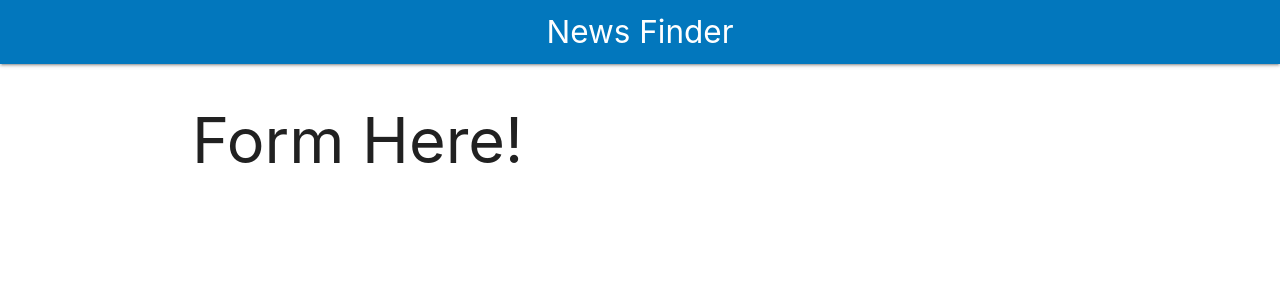
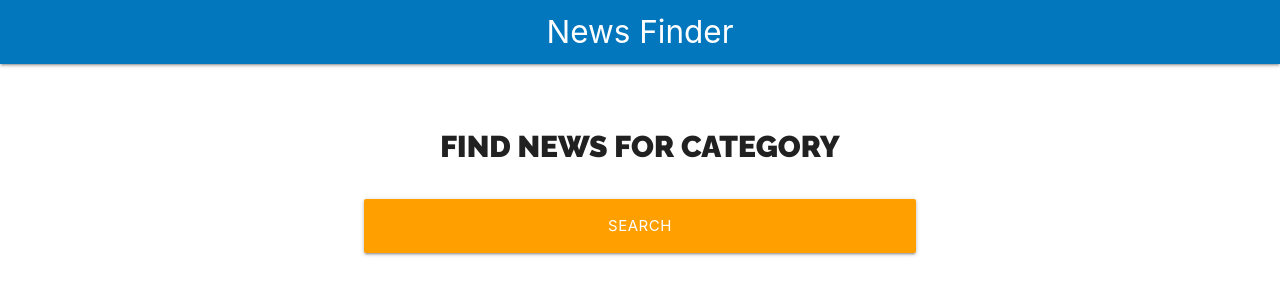
Before and after one commit to jimmy404/React-NewsFinder, a React (Create React App) app: page / in a window 1280 px wide. Shown: the top 300 px of the page. Built offline with nearby package versions, Linux system fonts and the light colour scheme.

Commit message:
Adds Form component into main page

```diff
--- a/src/App.js
+++ b/src/App.js
@@ -1,4 +1,5 @@
 import React, {Fragment} from 'react';
+import Form from './components/Form';
 import Header from './components/Header';
 
 function App() {
@@ -8,8 +9,7 @@ function App() {
         title='News Finder'
       />
       <div className="container white">
-        {/* TODO > Form */}
-        <h1>Form Here!</h1>
+        <Form />
       </div>
     </Fragment>
   );
```
